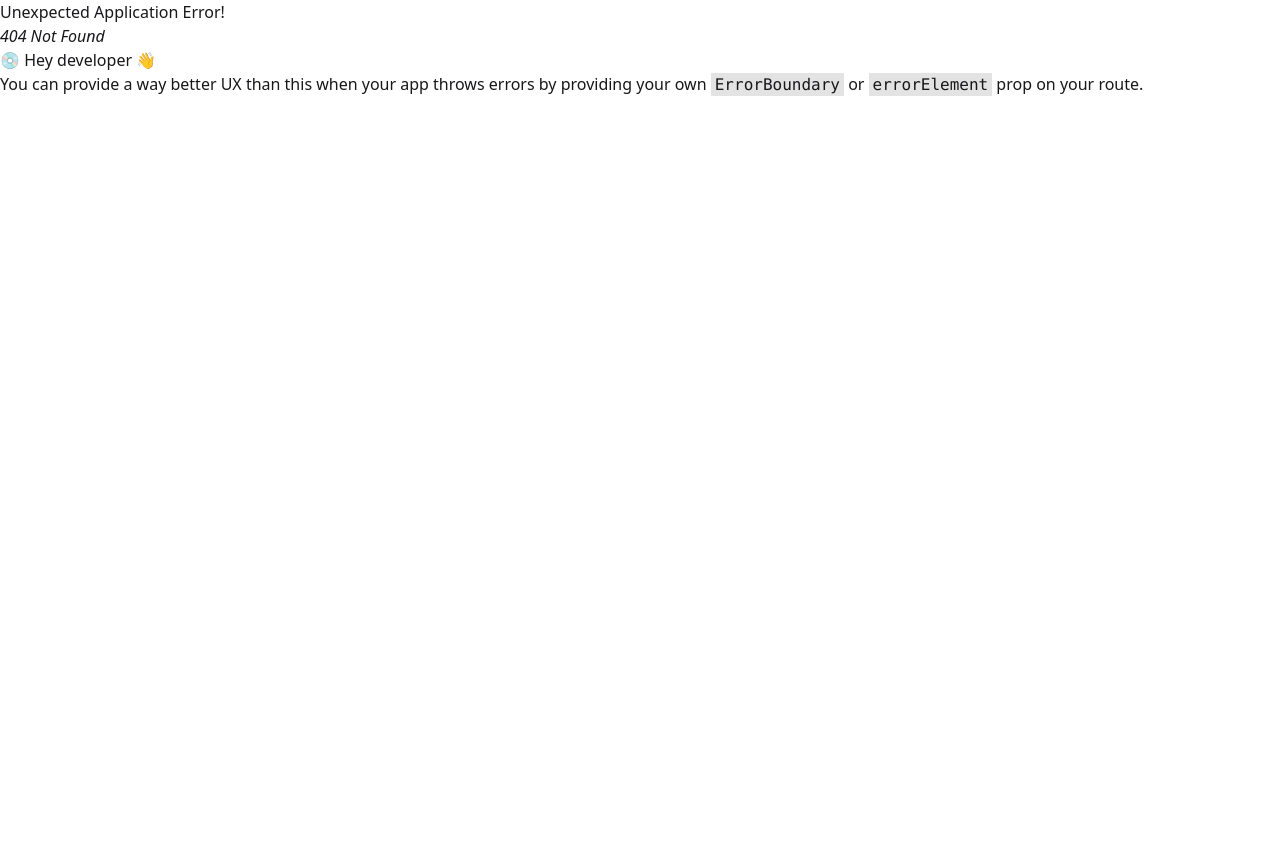
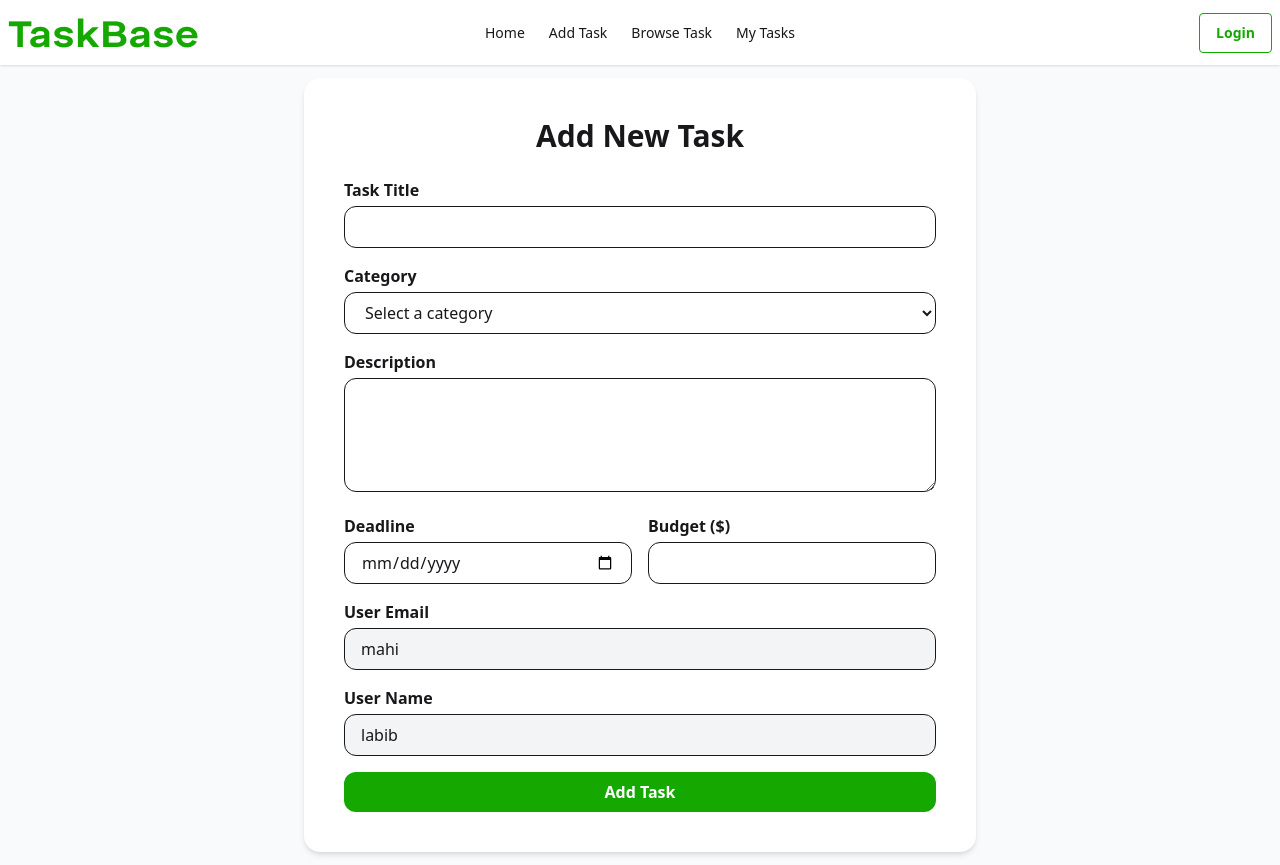
Before and after one commit to Labib591/TaskBase, a React (Vite) app: page /addtask in a window 1280 px wide. Before the commit this address had no page. Before the commit the page ends 800 px from the top, so only its background shows below. Built offline with nearby package versions, Linux system fonts and the light colour scheme.

Commit message:
Added addtask page

```diff
--- a/index.html
+++ b/index.html
@@ -1,5 +1,5 @@
 <!doctype html>
-<html lang="en">
+<html lang="en" dataTheme="light">
   <head>
     <meta charset="UTF-8" />
     <link rel="icon" type="image/svg+xml" href="./src/assets/T.png" />
--- a/src/Context/AuthProvider.jsx
+++ b/src/Context/AuthProvider.jsx
@@ -22,7 +22,7 @@ const AuthProvider = ({ children }) => {
     useEffect(() => {
         const unsubscribe = onAuthStateChanged(auth, (currentUser) => {
           if (currentUser) {
-            setUser(currentUser); // This user should have photoURL, email etc
+            setUser(currentUser);
           } else {
             setUser(null);
           }
--- /dev/null
+++ b/src/Pages/AddTask.jsx
@@ -0,0 +1,133 @@
+import React from "react";
+import { FaArrowDown } from "react-icons/fa";
+
+const AddTask = () => {
+
+
+    const handleAddTask = e => {
+    e.preventDefault();
+    const form = e.target;
+    const formData = new FormData(form);
+    const taskData = Object.fromEntries(formData.entries());
+    console.log(taskData);
+
+    fetch("http://localhost:3000/tasks", {
+      method: "POST",
+      headers: {
+        "content-type": "application/json",
+      },
+      body: JSON.stringify(taskData),
+    })
+      .then((res) => res.json())
+      .then((data) => {
+        console.log(data);
+      });
+    }
+
+      const categories = [
+    "Web Development",
+    "Design",
+    "Writing",
+    "Marketing",
+  ];
+
+
+  return (
+     <div className="min-h-screen bg-gray-50 flex items-center justify-center px-4 sm:px-6 md:px-8">
+      <div className="w-full max-w-2xl bg-white rounded-2xl shadow-md p-6 sm:p-8 md:p-10">
+        <h1 className="text-xl sm:text-2xl md:text-3xl font-bold mb-6 text-center">
+          Add New Task
+        </h1>
+        <form onSubmit={handleAddTask} className="space-y-4">
+          <div>
+            <label className="block font-semibold mb-1">Task Title</label>
+            <input
+              type="text"
+              name="title"
+              required
+
+
+              className="w-full border rounded-xl px-4 py-2 text-sm sm:text-base"
+            />
+          </div>
+          <div>
+            <label className="block font-semibold mb-1">Category</label>
+            <select
+              name="category"
+              required
+
+
+              className="w-full border rounded-xl px-4 py-2 text-sm sm:text-base"
+            >
+              <option value="">Select a category</option>
+              {categories.map((cat) => (
+                <option key={cat} value={cat}>{cat}</option>
+              ))}
+            </select>
+          </div>
+          <div>
+            <label className="block font-semibold mb-1">Description</label>
+            <textarea
+              name="description"
+              required
+
+              rows={4}
+              className="w-full border rounded-xl px-4 py-2 text-sm sm:text-base"
+            ></textarea>
+          </div>
+          <div className="flex flex-col sm:flex-row sm:space-x-4">
+            <div className="flex-1">
+              <label className="block font-semibold mb-1">Deadline</label>
+              <input
+                type="date"
+                name="deadline"
+                required
+
+                className="w-full border rounded-xl px-4 py-2 text-sm sm:text-base"
+              />
+            </div>
+            <div className="flex-1 mt-4 sm:mt-0">
+              <label className="block font-semibold mb-1">Budget ($)</label>
+              <input
+                type="number"
+                name="budget"
+                required
+
+                className="w-full border rounded-xl px-4 py-2 text-sm sm:text-base"
+              />
+            </div>
+          </div>
+          <div>
+            <label className="block font-semibold mb-1">User Email</label>
+            <input
+              type="email"
+              name="email"
+              value="mahi"
+              readOnly
+              className="w-full border rounded-xl px-4 py-2 bg-gray-100 text-sm sm:text-base"
+            />
+          </div>
+          <div>
+            <label className="block font-semibold mb-1">User Name</label>
+            <input
+              type="text"
+              name="username"
+             value="labib"
+              readOnly
+              className="w-full border rounded-xl px-4 py-2 bg-gray-100 text-sm sm:text-base"
+            />
+          </div>
+          <button
+            type="submit"
+            className="w-full bg-[#14A800] text-white font-semibold py-2 rounded-xl hover:bg-[#108600] transition text-sm sm:text-base"
+          >
+            Add Task
+          </button>
+        </form>
+      </div>
+    </div>
+
+  );
+};
+
+export default AddTask;
--- a/src/Pages/LoginPage.jsx
+++ b/src/Pages/LoginPage.jsx
@@ -3,6 +3,14 @@ import { FaGoogle } from "react-icons/fa";
 import { Link } from "react-router";
 
 const Login = () => {
+
+  const handleLogin = e => {
+    e.preventDefault();
+
+    const formData = e.target;
+
+  }
+
   return (
     <div>
       <div className="hero mt-15">
@@ -12,7 +20,7 @@ const Login = () => {
           </div>
           <div className="card bg-base-100 w-96 shrink-0 shadow-2xl">
             <div className="card-body">
-              <fieldset className="fieldset">
+              <form onSubmit={handleLogin} className="form">
                 <label className="label">Email</label>
                 <input type="email" className="input" placeholder="Email" />
                 <label className="label">Password</label>
@@ -24,8 +32,8 @@ const Login = () => {
                 <div>
                   <a className="link link-hover">Forgot password?</a>
                 </div>
-                <button className="btn bg-[#14A800] text-white hover:bg-[#108600] mt-4">Login</button>
-              </fieldset>
+                <button type="submit" className="btn bg-[#14A800] text-white hover:bg-[#108600] mt-4">Login</button>
+              </form>
               <p>Don't have an account?<Link to="/register" className="link link-hover text-[#14A800]">Register</Link></p>
               <div className="divider">OR</div>
               <button className="btn bg-[#14A800] text-white hover:bg-[#108600]"><FaGoogle></FaGoogle>Sign in with Google</button>
--- a/src/main.jsx
+++ b/src/main.jsx
@@ -10,6 +10,7 @@ import MainLayout from './Layout/MainLayout.jsx';
 import Home from './Components/Home.jsx';
 import LoginPage from './Pages/LoginPage.jsx';
 import RegisterPage from './Pages/RegisterPage.jsx';
+import AddTask from './Pages/AddTask.jsx';
 
 const router = createBrowserRouter([
   {
@@ -27,6 +28,10 @@ const router = createBrowserRouter([
       {
         path: "/register",
         Component: RegisterPage
+      },
+      {
+        path: "/addtask",
+        Component:AddTask
       }
     ]
   },
```
Also changed, not shown: src/Components/Header.jsx (+6 -1 lines).
